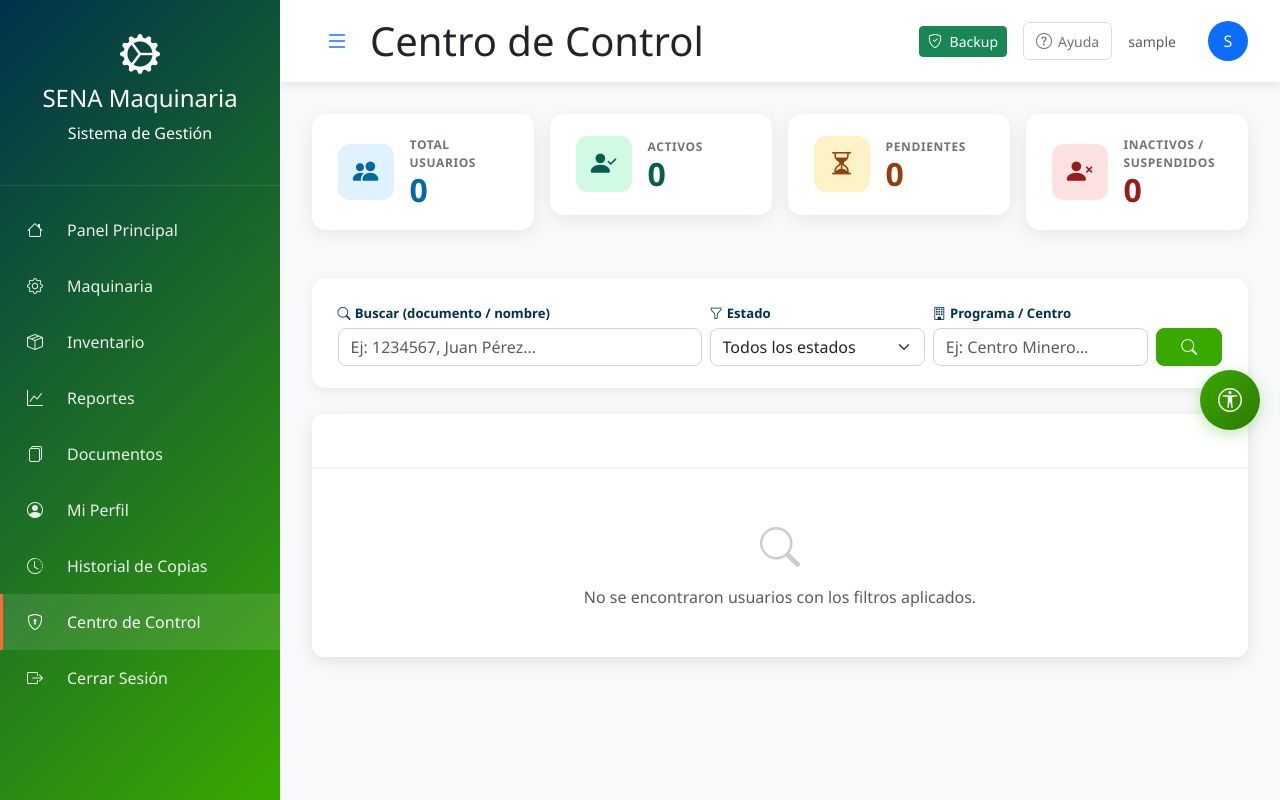
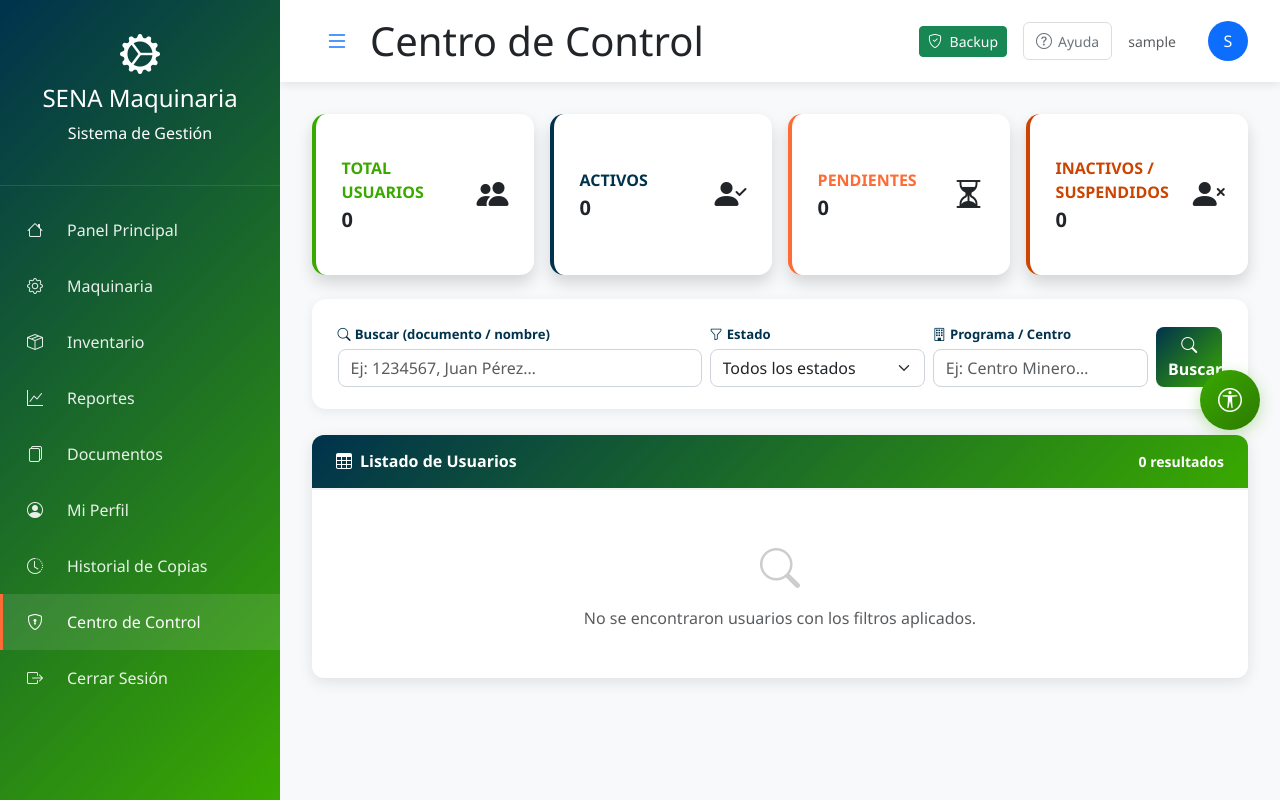
Before and after one commit to PabloFerminGuaquidaJoya/proyecto_base, a Django app: page /usuarios/centro-control/ in a window 1280 px wide. Run offline with Django 5.2, Linux system fonts and the light colour scheme; the visitor is signed in with stand-in values (Sample User, id 1); data that the repository does not hold is empty; parts of the project's set-up code (start-up, migrations or seed data) failed here and were passed over.

Commit message:
Correccion Estilos Centro de Control

```diff
--- a/documentos/templates/documentos/modern_repositorio.html
+++ b/documentos/templates/documentos/modern_repositorio.html
@@ -118,7 +118,7 @@
         text-align: center;
         box-shadow: 0 4px 20px rgba(0,0,0,0.08);
         border: 1px solid rgba(255,255,255,0.1);
-        transition: all 0.3s ease;
+        transition: transform .2s ease, box-shadow .2s ease;
         position: relative;
         overflow: hidden;
     }
@@ -134,8 +134,8 @@
     }
 
     .stat-card:hover {
-        transform: translateY(-5px);
-        box-shadow: 0 8px 32px rgba(0,0,0,0.12);
+        transform: translateY(-3px);
+        box-shadow: 0 8px 28px rgba(0,0,0,0.14);
     }
 
     .stat-icon {
--- a/maquinaria/templates/base.html
+++ b/maquinaria/templates/base.html
@@ -98,6 +98,24 @@
             border-radius: 12px;
             box-shadow: 0 4px 15px rgba(0,0,0,0.1);
             margin-bottom: 1.5rem;
+        }
+
+        /* ── Animación global para stat cards (todos los templates) ── */
+        .card.shadow.h-100,
+        .stat-card,
+        .stat-card-critica,
+        .stat-card-alta,
+        .stat-card-media,
+        .stat-card-resuelta {
+            transition: transform .2s ease, box-shadow .2s ease;
+        }
+        .card.shadow.h-100:hover,
+        .stat-card-critica:hover,
+        .stat-card-alta:hover,
+        .stat-card-media:hover,
+        .stat-card-resuelta:hover {
+            transform: translateY(-3px);
+            box-shadow: 0 8px 28px rgba(0,0,0,0.14) !important;
         }
 
         .btn-primary {
--- a/usuarios/templates/usuarios/centro_control.html
+++ b/usuarios/templates/usuarios/centro_control.html
@@ -5,7 +5,55 @@
 
 {% block content %}
 <style>
-    /* ── Stat cards ─────────────────────────────────────────── */
+    /* Colores de texto consistentes con el Panel Principal */
+    .text-sena-primary   { color: var(--sena-primary)   !important; }
+    .text-sena-secondary { color: var(--sena-secondary) !important; }
+    .text-sena-accent    { color: var(--sena-accent)    !important; }
+    .text-sena-danger    { color: var(--sena-danger)    !important; }
+
+    /* Texto degradado igual que la sidebar */
+    .text-sena-gradient {
+        background: linear-gradient(135deg, var(--sena-secondary) 0%, var(--sena-primary) 100%);
+        -webkit-background-clip: text;
+        -webkit-text-fill-color: transparent;
+        background-clip: text;
+    }
+
+    /* Bordes izquierdos consistentes con Panel Principal */
+    .border-left-sena-primary   { border-left: 0.25rem solid var(--sena-primary)   !important; }
+    .border-left-sena-secondary { border-left: 0.25rem solid var(--sena-secondary) !important; }
+    .border-left-sena-accent    { border-left: 0.25rem solid var(--sena-accent)    !important; }
+    .border-left-sena-danger    { border-left: 0.25rem solid var(--sena-danger)    !important; }
+
+    /* Botón gradiente consistente */
+    .btn-sena-gradient {
+        background: linear-gradient(135deg, var(--sena-secondary) 0%, var(--sena-primary) 100%);
+        border: none;
+        color: white;
+        border-radius: 8px;
+        transition: all 0.3s ease;
+    }
+    .btn-sena-gradient:hover {
+        background: linear-gradient(135deg, #001f30 0%, #2d7a00 100%);
+        color: white;
+        transform: translateY(-2px);
+    }
+
+    /* Botones outline consistentes */
+    .btn-outline-sena-secondary {
+        background: transparent;
+        border: 2px solid var(--sena-secondary);
+        color: var(--sena-secondary);
+        border-radius: 8px;
+        transition: all 0.3s ease;
+    }
+    .btn-outline-sena-secondary:hover {
+        background: var(--sena-secondary);
+        color: white;
+        transform: translateY(-2px);
+    }
+
+    /* Estilos para stat cards consistentes */
     .stat-card {
         border: none;
         border-radius: 14px;
@@ -147,14 +195,15 @@
 <div class="row g-3 mb-4">
     <!-- Total -->
     <div class="col-xl-3 col-md-6">
-        <div class="card stat-card">
+        <div class="card stat-card border-left-sena-primary shadow h-100 py-2">
             <div class="card-body d-flex align-items-center gap-3">
-                <div class="stat-icon" style="background:#e0f2fe;">
-                    <i class="bi bi-people-fill" style="color:#0369a1;"></i>
+                <div class="col me-2">
+                    <div class="text-xs fw-bold text-sena-primary text-uppercase mb-1">
+                        Total usuarios</div>
+                    <div class="h5 mb-0 fw-bold text-gray-800">{{ total }}</div>
                 </div>
-                <div>
-                    <div class="stat-label">Total usuarios</div>
-                    <div class="stat-value" style="color:#0369a1;">{{ total }}</div>
+                <div class="col-auto">
+                    <i class="bi bi-people-fill fs-2 text-gray-300"></i>
                 </div>
             </div>
         </div>
@@ -162,14 +211,15 @@
 
     <!-- Activos -->
     <div class="col-xl-3 col-md-6">
-        <div class="card stat-card">
+        <div class="card stat-card border-left-sena-secondary shadow h-100 py-2">
             <div class="card-body d-flex align-items-center gap-3">
-                <div class="stat-icon" style="background:#d1fae5;">
-                    <i class="bi bi-person-check-fill" style="color:#065f46;"></i>
+                <div class="col me-2">
+                    <div class="text-xs fw-bold text-sena-secondary text-uppercase mb-1">
+                        Activos</div>
+                    <div class="h5 mb-0 fw-bold text-gray-800">{{ activos }}</div>
                 </div>
-                <div>
-                    <div class="stat-label">Activos</div>
-                    <div class="stat-value" style="color:#065f46;">{{ activos }}</div>
+                <div class="col-auto">
+                    <i class="bi bi-person-check-fill fs-2 text-gray-300"></i>
                 </div>
             </div>
         </div>
@@ -177,14 +227,15 @@
 
     <!-- Pendientes -->
     <div class="col-xl-3 col-md-6">
-        <div class="card stat-card">
+        <div class="card stat-card border-left-sena-accent shadow h-100 py-2">
             <div class="card-body d-flex align-items-center gap-3">
-                <div class="stat-icon" style="background:#fef3c7;">
-                    <i class="bi bi-hourglass-split" style="color:#92400e;"></i>
+                <div class="col me-2">
+                    <div class="text-xs fw-bold text-sena-accent text-uppercase mb-1">
+                        Pendientes</div>
+                    <div class="h5 mb-0 fw-bold text-gray-800">{{ pendientes_count }}</div>
                 </div>
-                <div>
-                    <div class="stat-label">Pendientes</div>
-                    <div class="stat-value" style="color:#92400e;">{{ pendientes_count }}</div>
+                <div class="col-auto">
+                    <i class="bi bi-hourglass-split fs-2 text-gray-300"></i>
                 </div>
             </div>
         </div>
@@ -192,14 +243,15 @@
 
     <!-- Inactivos / Suspendidos -->
     <div class="col-xl-3 col-md-6">
-        <div class="card stat-card">
+        <div class="card stat-card border-left-sena-danger shadow h-100 py-2">
             <div class="card-body d-flex align-items-center gap-3">
-                <div class="stat-icon" style="background:#fee2e2;">
-                    <i class="bi bi-person-x-fill" style="color:#991b1b;"></i>
+                <div class="col me-2">
+                    <div class="text-xs fw-bold text-sena-danger text-uppercase mb-1">
+                        Inactivos / Suspendidos</div>
+                    <div class="h5 mb-0 fw-bold text-gray-800">{{ inactivos }}</div>
                 </div>
-                <div>
-                    <div class="stat-label">Inactivos / Suspendidos</div>
-                    <div class="stat-value" style="color:#991b1b;">{{ inactivos }}</div>
+                <div class="col-auto">
+                    <i class="bi bi-person-x-fill fs-2 text-gray-300"></i>
                 </div>
             </div>
         </div>
@@ -252,15 +304,15 @@
             </div>
 
             <div class="col-md-1">
-                <button type="submit" class="btn btn-primary w-100" title="Buscar">
-                    <i class="bi bi-search"></i>
+                <button type="submit" class="btn btn-sena-gradient w-100 fw-semibold" title="Buscar">
+                    <i class="bi bi-search"></i> Buscar
                 </button>
             </div>
         </div>
 
         {% if form_search.q or form_search.estado_filter or form_search.programa_filter %}
         <div class="mt-2">
-            <a href="{% url 'usuarios:centro_control' %}" class="btn btn-sm btn-outline-secondary">
+            <a href="{% url 'usuarios:centro_control' %}" class="btn btn-sm btn-outline-sena-secondary fw-semibold">
                 <i class="bi bi-x-circle me-1"></i>Limpiar filtros
             </a>
         </div>
@@ -336,11 +388,11 @@
 <!-- ═══════════════ TABLA DE USUARIOS ══════════════════════════════════ -->
 <div class="card">
     <div class="card-header d-flex justify-content-between align-items-center"
-         style="background:white;border-bottom:2px solid #f1f3f5;padding:1rem 1.5rem;">
-        <h6 class="mb-0 fw-bold" style="color:var(--sena-secondary);">
+         style="background:linear-gradient(135deg, var(--sena-secondary) 0%, var(--sena-primary) 100%);border-bottom:2px solid #f1f3f5;padding:1rem 1.5rem;">
+        <h6 class="mb-0 fw-bold text-white">
             <i class="bi bi-table me-2"></i>Listado de Usuarios
         </h6>
-        <small class="text-muted">
+        <small class="text-white">
             {{ page_obj.paginator.count }} resultado{% if page_obj.paginator.count != 1 %}s{% endif %}
         </small>
     </div>
@@ -412,7 +464,7 @@
                         <!-- Acciones -->
                         <td class="text-center pe-3">
                             <button
-                                class="btn btn-sm btn-outline-primary editar-btn"
+                                class="btn btn-sm btn-outline-sena-secondary fw-semibold editar-btn"
                                 data-pk="{{ u.pk }}"
                                 data-nombres="{{ u.nombres }}"
                                 data-apellidos="{{ u.apellidos }}"
```
